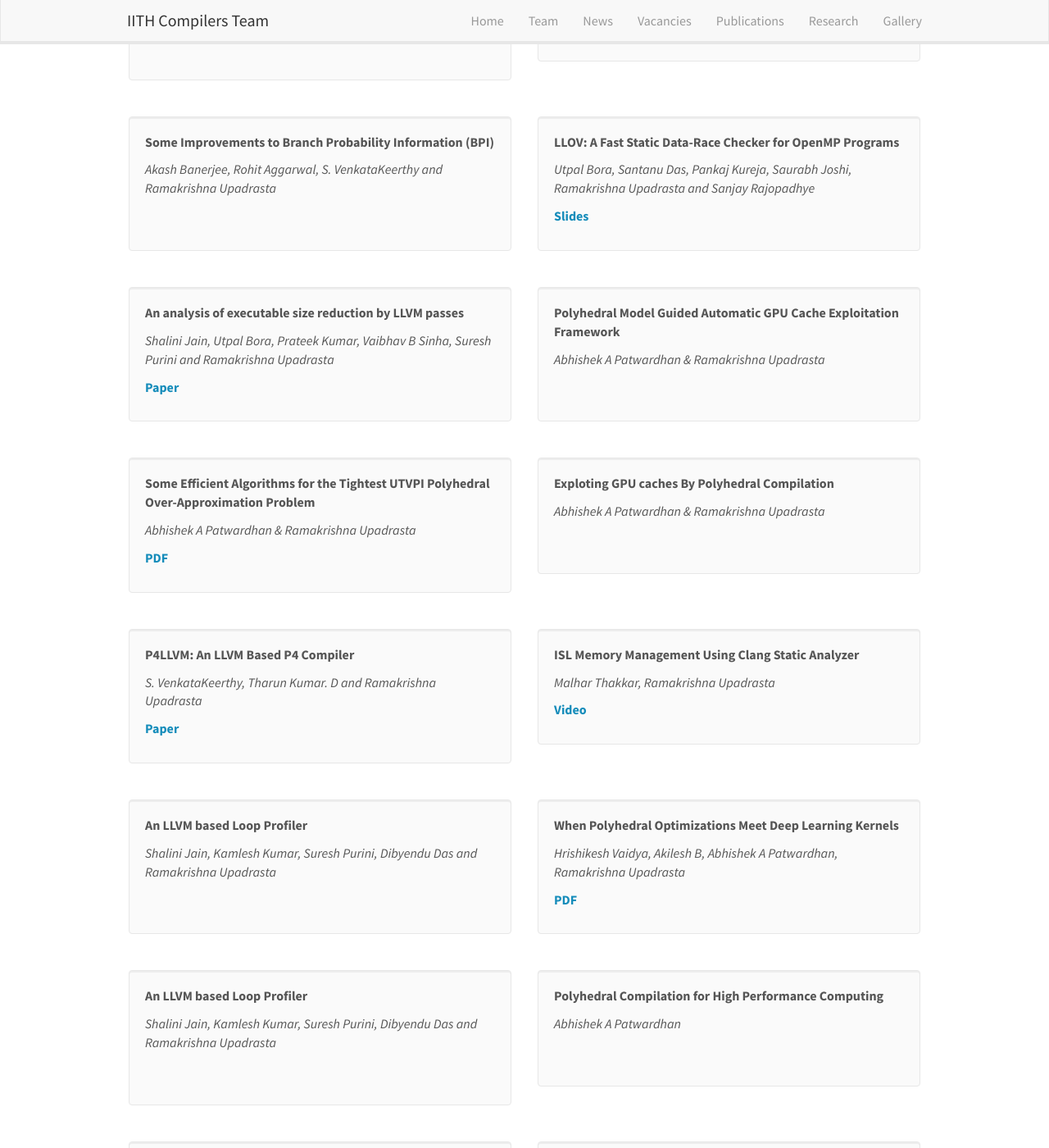
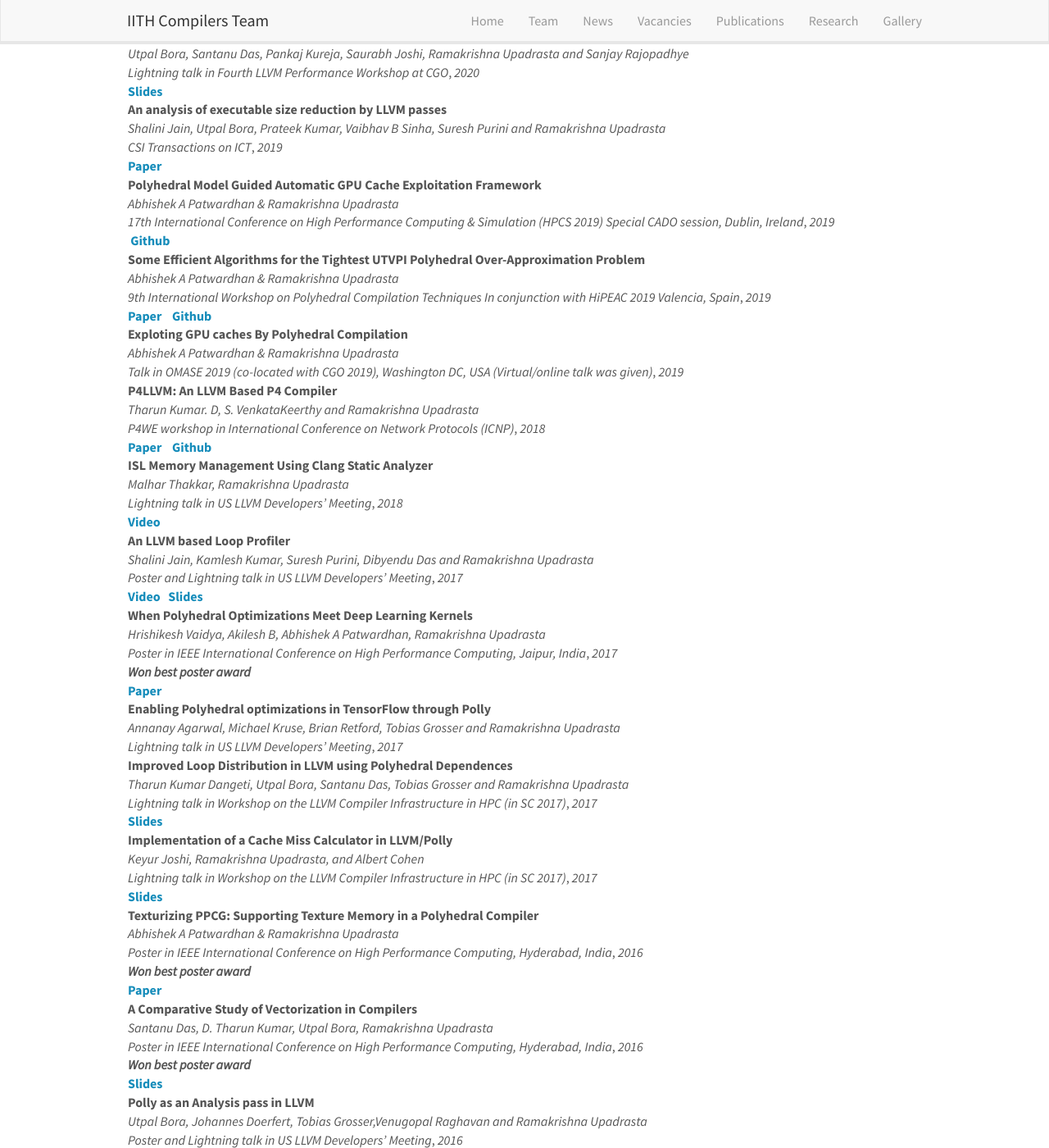
Before and after one commit to utpalbora/compilers.cse.iith.ac.in, a Jekyll site: the page built from _pages/publications.md, in a window 1280 px wide and 1400 px high, scrolled down 585 px. Shown: the whole window at 82% size. Built offline with Jekyll 4.4.1, drawn with Linux system fonts in a browser that asks for light colours; nearby versions of some CDN libraries; some of the changed text lies outside the part shown.

Commit message:
All changes to publication page

```diff
--- a/_data/publist.yml
+++ b/_data/publist.yml
@@ -1,13 +1,12 @@
 - title: "PolyDL: Polyhedral Optimizations for Creation of High Performance DL primitives"
   authors: "Sanket Tavarageri, Alexander Heinecke, Sasikanth Avancha, Gagandeep Goyal, Ramakrishna Upadrasta, Bharat Kaul"
-  description: ""
   year: "2020"
-  publishedAt: "arxiv"
+  publishedAt: "arXiv"
   type: "Journel|Transaction|Conference"
   image: ""
   link:
     url: "https://arxiv.org/abs/2006.02230"
-    display:  "arxiv"
+    display:  "arXiv"
     slides: ""
     authorCopy: ""
   highlight: 1
@@ -18,12 +17,12 @@
   authors: "Sanket Tavarageri, Alexander Heinecke, Sasikanth Avancha, Gagandeep Goyal, Ramakrishna Upadrasta, Bharat Kaul"
   description: ""
   year: "2020"
-  publishedAt: "arxiv"
+  publishedAt: "arXiv"
   type: "Conference"
   image: ""
   link:
     url: "https://arxiv.org/abs/2002.02145"
-    display:  "arxiv"
+    display:  "arXiv"
     slides: ""
     authorCopy: ""
   highlight: 1
@@ -37,8 +36,8 @@
   type: "Conference"
   image: ""
   link:
-    url: ""
-    display:  ""
+    url: "https://arxiv.org/abs/1909.06228"
+    display:  "arXiv"
     slides: ""
     authorCopy: ""
   highlight: 1
@@ -54,9 +53,12 @@
   image: ""
   link:
     url: "https://arxiv.org/abs/1912.12189"
-    display:  "arxiv"
+    display:  "arXiv"
     slides: ""
     authorCopy: ""
+  github:
+    url: "https://github.com/utpalbora/LLOV"
+    display: "Github"
   highlight: 1
   news2:
 
@@ -64,14 +66,9 @@
   authors: "Akash Banerjee, Rohit Aggarwal, S. VenkataKeerthy and Ramakrishna Upadrasta"
   description: ""
   year: "2020"
-  publishedAt: "European LLVM Developers’ Meeting 2020"
+  publishedAt: "Poster in European LLVM Developers’ Meeting"
   type: "Posters"
   image: ""
-  link:
-    url: ""
-    display:  ""
-    slides: ""
-    authorCopy: ""
   highlight: 1
   news2:
 
@@ -79,11 +76,11 @@
   authors: "Utpal Bora, Santanu Das, Pankaj Kureja, Saurabh Joshi, Ramakrishna Upadrasta and Sanjay Rajopadhye"
   description: ""
   year: "2020"
-  publishedAt: "Fourth LLVM Performance Workshop at CGO"
+  publishedAt: "Lightning talk in Fourth LLVM Performance Workshop at CGO"
   type: "Talks"
   image: ""
   link:
-    url: "https://llvm.org/devmtg/2020-02-23/"
+    url: "https://llvm.org/devmtg/2020-02-23/slides/Utpal-LLOV.pdf"
     display: "Slides"
     slides: ""
     authorCopy: ""
@@ -94,7 +91,7 @@
   authors: "Shalini Jain, Utpal Bora, Prateek Kumar, Vaibhav B Sinha, Suresh Purini and Ramakrishna Upadrasta"
   description: ""
   year: "2019"
-  publishedAt: "CSI Transaction on ICT"
+  publishedAt: "CSI Transactions on ICT"
   type: "Conference"
   image: ""
   link:
@@ -115,8 +112,9 @@
   link:
     url: ""
     display:  ""
-    slides: ""
-    authorCopy: ""
+  github:
+    url: "https://github.com/abhishek111226/Texturizing-PPCG"
+    display: "Github"
   highlight: 1
   news2:
 
@@ -129,9 +127,10 @@
   image: ""
   link:
     url: "http://impact.gforge.inria.fr/impact2019/papers/IMPACT_2019_paper_2.pdf"
-    display:  "PDF"
-    slides: ""
-    authorCopy: ""
+    display:  "Paper"
+  github:
+    url: "https://github.com/IITH-Compilers/ISL-UTVPI?files=1"
+    display: "Github"
   highlight: 1
   news2:
 
@@ -139,19 +138,14 @@
   authors: "Abhishek A Patwardhan & Ramakrishna Upadrasta"
   description: ""
   year: "2019"
-  publishedAt: "OMASE 2019 (co-located with CGO 2019), Washington DC, USA (Virtual/online talk was given)"
+  publishedAt: "Talk in OMASE 2019 (co-located with CGO 2019), Washington DC, USA (Virtual/online talk was given)"
   type: "Talks"
   image: ""
-  link:
-    url: ""
-    display: ""
-    slides: ""
-    authorCopy: ""
   highlight: 1
   news2:
 
 - title: "P4LLVM: An LLVM Based P4 Compiler"
-  authors: "S. VenkataKeerthy, Tharun Kumar. D and Ramakrishna Upadrasta"
+  authors: "Tharun Kumar. D, S. VenkataKeerthy and Ramakrishna Upadrasta"
   description: ""
   year: "2018"
   publishedAt: "P4WE workshop in International Conference on Network Protocols (ICNP)"
@@ -160,8 +154,9 @@
   link:
     url: "https://doi.org/10.1109/ICNP.2018.00059"
     display:  "Paper"
-    slides: ""
-    authorCopy: ""
+  github:
+    url: "https://github.com/IITH-Compilers/P4LLVM"
+    display: "Github"
   highlight: 1
   news2:
 
@@ -169,7 +164,7 @@
   authors: "Malhar Thakkar, Ramakrishna Upadrasta"
   description: ""
   year: "2018"
-  publishedAt: "2018 US LLVM Developers' Meeting"
+  publishedAt: "Lightning talk in US LLVM Developers' Meeting"
   type: "Talks"
   image: ""
   link:
@@ -184,14 +179,15 @@
   authors: "Shalini Jain, Kamlesh Kumar, Suresh Purini, Dibyendu Das and Ramakrishna Upadrasta"
   description: ""
   year: "2017"
-  publishedAt: "2017 US LLVM Developers' Meeting"
+  publishedAt: "Poster and Lightning talk in US LLVM Developers' Meeting"
   type: "Posters"
   image: ""
   link:
-    url: ""
-    display:  ""
-    slides: ""
-    authorCopy: ""
+    url: "https://youtu.be/MKhXpRNekaM"
+    display:  "Video"
+  slides:
+     url: "http://llvm.org/devmtg/2017-10/slides/Jain-LLVM%20based%20Loop%20Profiler.pdf"
+     display: "Slides"
   highlight: 1
   news2:
 
@@ -199,44 +195,16 @@
   authors: "Hrishikesh Vaidya, Akilesh B, Abhishek A Patwardhan, Ramakrishna Upadrasta"
   description: ""
   year: "2017"
-  publishedAt: "IEEE International Conference on High Performance Computing, Jaipur, India"
+  publishedAt: "Poster in IEEE International Conference on High Performance Computing, Jaipur, India"
   type: "Posters"
   image: ""
   link:
     url: "http://raiith.iith.ac.in/5200/1/HiPC%202017.pdf"
-    display:  "PDF"
+    display:  "Paper"
     slides: ""
     authorCopy: ""
-  highlight: 1
-  news2:
-
-- title: "An LLVM based Loop Profiler"
-  authors: "Shalini Jain, Kamlesh Kumar, Suresh Purini, Dibyendu Das and Ramakrishna Upadrasta"
-  description: ""
-  year: "2017"
-  publishedAt: "2017 US LLVM Developers' Meeting"
-  type: "Talks"
-  image: ""
-  link:
-    url: ""
-    display: ""
-    slides: ""
-    authorCopy: ""
-  highlight: 1
-  news2:
-
-- title: "Polyhedral Compilation for High Performance Computing"
-  authors: "Abhishek A Patwardhan"
-  description: ""
-  year: "2017"
-  publishedAt: "CSE Departmental Seminar Series"
-  type: "Talks"
-  image: ""
-  link:
-    url: ""
-    display: ""
-    slides: ""
-    authorCopy: ""
+  award:
+     display: "Won best poster award"
   highlight: 1
   news2:
 
@@ -244,14 +212,9 @@
   authors: "Annanay Agarwal, Michael Kruse, Brian Retford, Tobias Grosser and Ramakrishna Upadrasta"
   description: ""
   year: "2017"
-  publishedAt: "2017 US LLVM Developers' Meeting"
+  publishedAt: "Lightning talk in US LLVM Developers' Meeting"
   type: "Talks"
   image: ""
-  link:
-    url: ""
-    display: ""
-    slides: ""
-    authorCopy: ""
   highlight: 1
   news2:
 
@@ -259,12 +222,27 @@
   authors: "Tharun Kumar Dangeti, Utpal Bora, Santanu Das, Tobias Grosser and Ramakrishna Upadrasta"
   description: ""
   year: "2017"
-  publishedAt: "The Fourth Workshop on the LLVM Compiler Infrastructure in HPC"
+  publishedAt: "Lightning talk in Workshop on the LLVM Compiler Infrastructure in HPC (in SC 2017)"
   type: "Talks"
   image: ""
   link:
     url: "https://llvm-hpc4-workshop.github.io/talks.html#grosser"
-    display: "Github"
+    display: "Slides"
+    slides: ""
+    authorCopy: ""
+  highlight: 1
+  news2:
+
+- title: "Implementation of a Cache Miss Calculator in LLVM/Polly"
+  authors: "Keyur Joshi, Ramakrishna Upadrasta, and Albert Cohen"
+  description: ""
+  year: "2017"
+  publishedAt: "Lightning talk in Workshop on the LLVM Compiler Infrastructure in HPC (in SC 2017)"
+  type: "Talks"
+  image: ""
+  link:
+    url: "https://llvm-hpc4-workshop.github.io/talks.html#joshi "
+    display: "Slides"
     slides: ""
     authorCopy: ""
   highlight: 1
@@ -275,14 +253,16 @@
   authors: "Abhishek A Patwardhan & Ramakrishna Upadrasta"
   description: ""
   year: "2016"
-  publishedAt: "IEEE International Conference on High Performance Computing, Hyderabad, India"
+  publishedAt: "Poster in IEEE International Conference on High Performance Computing, Hyderabad, India"
   type: "Posters"
   image: ""
   link:
     url: "http://raiith.iith.ac.in/4130/1/texPPCG.pdf"
-    display:  "PDF"
+    display:  "Paper"
     slides: ""
     authorCopy: ""
+  award:
+     display: "Won best poster award"
   highlight: 1
   news2:
 
@@ -290,7 +270,7 @@
   authors: "Santanu Das, D. Tharun Kumar, Utpal Bora, Ramakrishna Upadrasta"
   description: ""
   year: "2016"
-  publishedAt: "IEEE International Conference on High Performance Computing, Hyderabad, India"
+  publishedAt: "Poster in IEEE International Conference on High Performance Computing, Hyderabad, India"
   type: "Posters"
   image: ""
   link:
@@ -298,36 +278,8 @@
     display:  "Slides"
     slides: ""
     authorCopy: ""
-  highlight: 1
-  news2:
-
-- title: "Polly as an Analysis pass in LLVM"
-  authors: "Utpal Bora, Johannes Doerfert, Tobias Grosser,Venugopal Raghavan and Ramakrishna Upadrasta"
-  description: ""
-  year: "2016"
-  publishedAt: "2016 US LLVM Developers' Meeting"
-  type: "Posters"
-  image: ""
-  link:
-    url: "https://drive.google.com/file/d/1myFb1MNbI7xCZhaj2YsO04Yex_RVH8Oh/view?usp=sharing"
-    display:  "Slides"
-    slides: ""
-    authorCopy: ""
-  highlight: 1
-  news2:
-
-- title: "Reducing the Computational Complexity of RegionInfo"
-  authors: "Nandini Singhal, Pratik Bhatu, Aditya Kumar, Tobias Grosser, Ramakrishna Upadrasta"
-  description: ""
-  year: "2016"
-  publishedAt: "2016 US LLVM Developers' Meeting"
-  type: "Posters"
-  image: ""
-  link:
-    url: "https://drive.google.com/file/d/1LwK7fCa4hOTG9aWvQ0-qxvXSxJn8BnQ-/view?usp=sharing"
-    display:  "Slides"
-    slides: ""
-    authorCopy: ""
+  award:
+     display: "Won best poster award"
   highlight: 1
   news2:
 
@@ -336,7 +288,7 @@
   authors: "Utpal Bora, Johannes Doerfert, Tobias Grosser,Venugopal Raghavan and Ramakrishna Upadrasta"
   description: ""
   year: "2016"
-  publishedAt: "2016 US LLVM Developers' Meeting"
+  publishedAt: "Poster and Lightning talk in US LLVM Developers' Meeting"
   type: "Talks"
   image: ""
   link:
@@ -349,7 +301,7 @@
   authors: "Nandini Singhal, Pratik Bhatu, Aditya Kumar, Tobias Grosser, Ramakrishna Upadrasta"
   description: ""
   year: "2016"
-  publishedAt: "2016 US LLVM Developers' Meeting"
+  publishedAt: "Poster and Lightning talk in US LLVM Developers' Meeting"
   type: "Talks"
   image: ""
   link:
@@ -360,16 +312,3 @@
      display: "Slides"
   highlight: 1
   news2:
-
-- title: "Introduction to LLVM Compiler Infrastructure"
-  authors: "Utpal Bora & Bhatu Pratik"
-  description: ""
-  year: "2016"
-  publishedAt: "GDG Hyderabad, Google Office, Hyderabad"
-  type: "Talks"
-  image: ""
-  link:
-    url: "https://docs.google.com/presentation/d/185UgWQ5RlNnITBziFH_GxFC9_XCoaVSwjN0a58Ga4Mg/edit?usp=sharing"
-    display: "Slides"
-  highlight: 1
-  news2:
--- a/_pages/publications.md
+++ b/_pages/publications.md
@@ -9,43 +9,25 @@ permalink: /publications/
 
 # Publications
 
-## Highlights
 
 (For a full list see [below](#full-list) or go to [Google Scholar](https://scholar.google.ch/citations?user=3qZCtWYAAAAJ&hl=en){:target="_blank"}, [dblp](https://dblp.org/pers/hd/u/Upadrasta:Ramakrishna){:target="_blank"})
 
 {% assign number_printed = 0 %}
 {% for publi in site.data.publist %}
 
-{% assign even_odd = number_printed | modulo: 2 %}
 {% if publi.highlight == 1 %}
-
-{% if even_odd == 0 %}
-<div class="row">
-{% endif %}
-
-<div class="col-sm-6 clearfix">
- <div class="well">
+<div>
   <pubtit>{{ publi.title }}</pubtit>
-  <p>{{ publi.description }}</p>
-  <p><em>{{ publi.authors }}</em></p>
-  <p><strong><a href="{{ publi.link.url }}">{{ publi.link.display }}</a> &nbsp; </strong><strong><a href="{{ publi.slides.url }}">{{ publi.slides.display }}</a></strong></p>
-  <p class="text-danger"><strong> {{ publi.news1 }}</strong></p>
-  <p> {{ publi.news2 }}</p>
- </div>
+  <p style="margin:0;padding:0;border:0;"><em>{{ publi.authors }}</em></p>
+  <p style="margin:0;padding:0;border:0;"><em>{{ publi.publishedAt }}</em>,&nbsp;<em>{{ publi.year}}</em></p>
+  {% if publi.award %}
+  <p style="margin:0;padding:0;border:0;"><em><b>{{ publi.award.display }}</b></em></p>
+  {% endif %}
+  {% if publi.link or publi.slides or publi.github %}
+  <p style="margin:0;padding:0;border:0;">{% if publi.link.url!="" %} <strong><a href="{{ publi.link.url }}">{{ publi.link.display }}</a> &nbsp; </strong>{% endif %}{% if publi.slides.url!="" %}<strong><a href="{{ publi.slides.url }}">{{ publi.slides.display }}</a>&nbsp;</strong>{% endif %}<strong><a href="{{ publi.github.url }}">{{ publi.github.display }}</a></strong></p>
+  {% endif %}
 </div>
-
-{% assign number_printed = number_printed | plus: 1 %}
-
-{% if even_odd == 1 %}
-</div>
-{% endif %}
-
 {% endif %}
 {% endfor %}
 
-{% assign even_odd = number_printed | modulo: 2 %}
-{% if even_odd == 1 %}
-</div>
-{% endif %}
-
 <p> &nbsp; </p>
```
